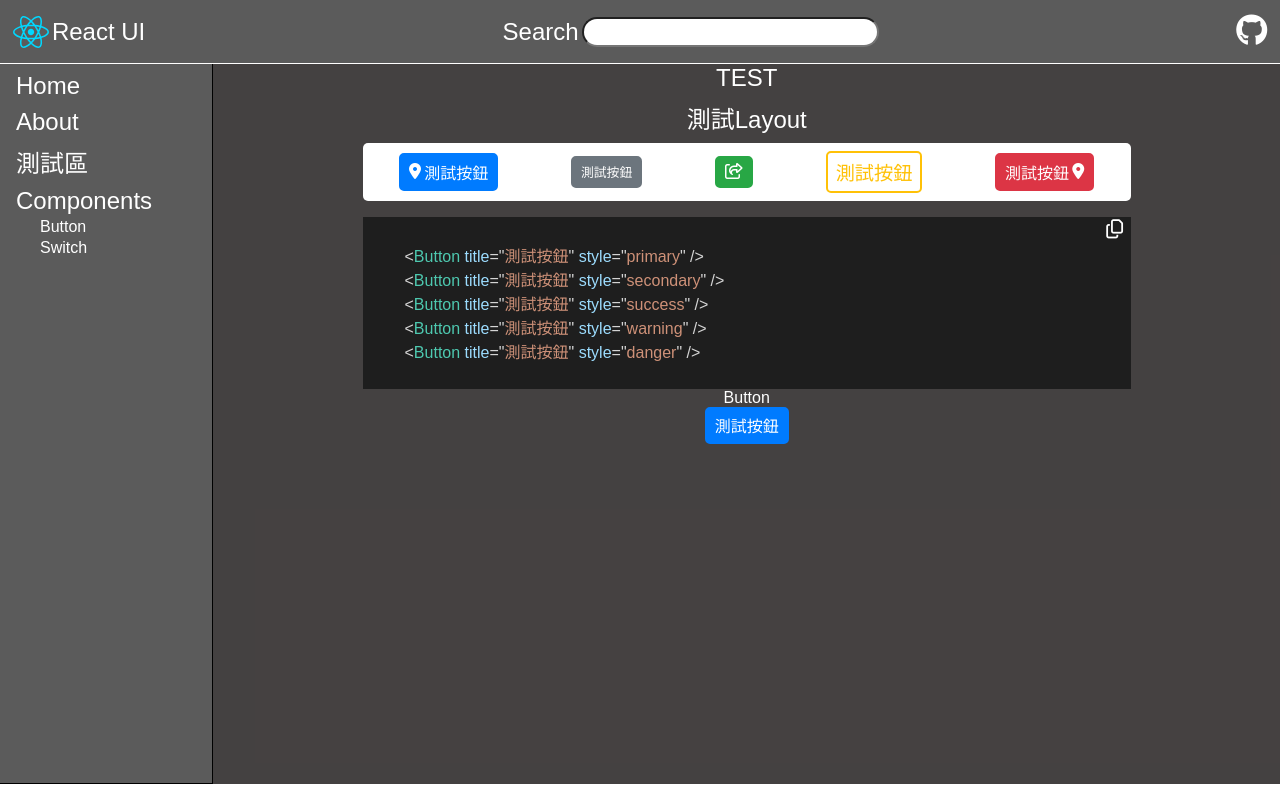
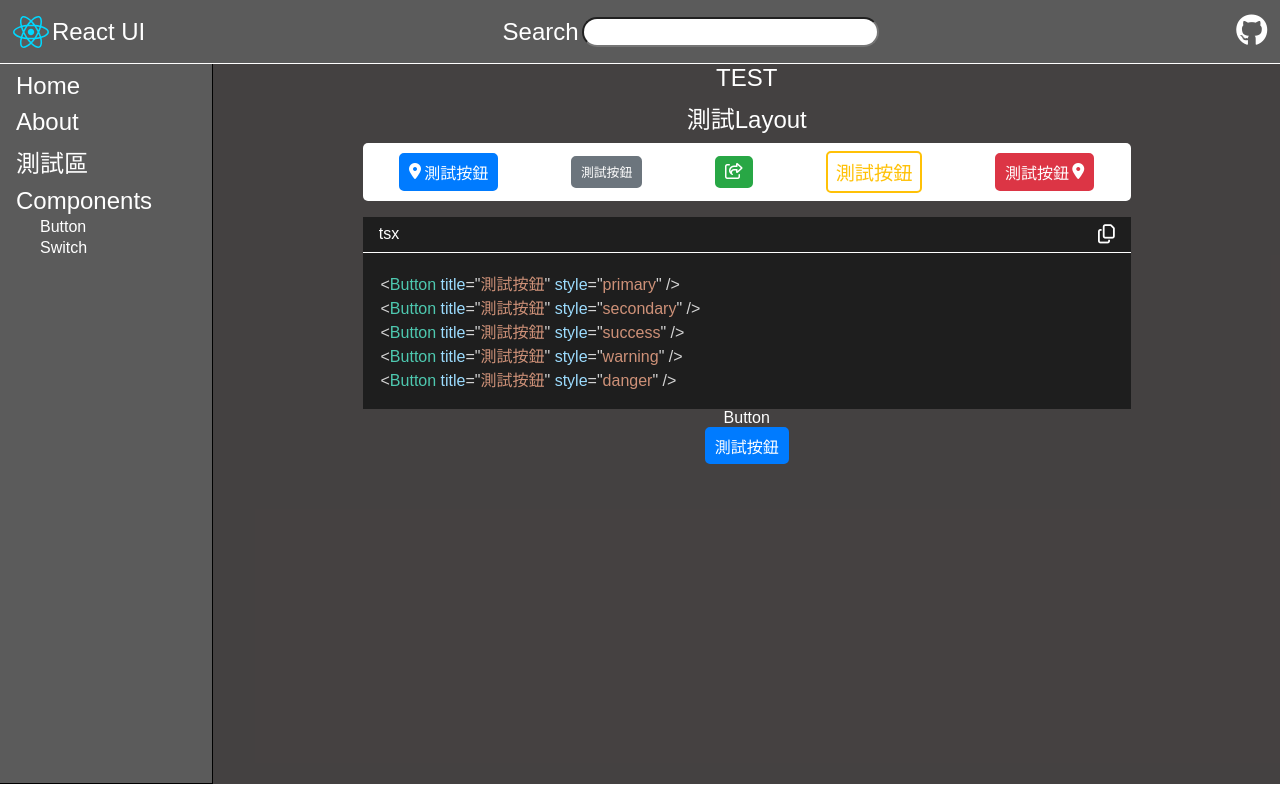
Before and after one commit to ianSama0217/React-UI, a React (Vite) app: page /React_UI/test in a window 1280 px wide. Built offline with nearby package versions, Linux system fonts and the light colour scheme; a web font is replaced by a local one.

Commit message:
add copied icon, set new style

```diff
--- a/public/style/components/codeboard.scss
+++ b/public/style/components/codeboard.scss
@@ -1,24 +1,44 @@
 .codeboard {
   background-color: rgb(30, 30, 30);
   width: 60vw;
-  min-height: 20vh;
-  padding: 0.5rem 1.5rem;
-  position: relative;
+  //min-height: 20vh;
+  //padding: 0.5rem 1.5rem;
 
-  .copy-icon {
-    position: absolute;
-    top: 2%;
-    right: 1%;
-    // transform: translate(-50%, 50%);
+  .top-bar {
+    border-bottom: 1px solid white;
     display: flex;
-    flex-direction: column;
+    justify-content: space-between;
     align-items: center;
-    cursor: pointer;
-    // border: 1px solid white;
+    padding: 0.5rem 1rem;
 
-    .fa-copy {
-      font-size: 1.2rem;
+    span {
       color: white;
+      font-size: 1rem;
+    }
+
+    .copy-icon {
+      display: flex;
+      align-items: center;
+      cursor: pointer;
+
+      span {
+        font-size: 0.75rem;
+        background-color: white;
+        color: black;
+        margin-right: 0.5rem;
+        padding: 0.2rem 0.5rem;
+        border-radius: 5px;
+      }
+
+      .fa-copy {
+        font-size: 1.2rem;
+        color: white;
+      }
+
+      .fa-check {
+        font-size: 1.2rem;
+        color: lightgreen;
+      }
     }
   }
 
--- a/src/components/codeboard/index.tsx
+++ b/src/components/codeboard/index.tsx
@@ -1,4 +1,4 @@
-import React from "react";
+import React, { useState } from "react";
 import { Highlight, themes } from "prism-react-renderer";
 
 interface Props {
@@ -7,9 +7,15 @@ interface Props {
 }
 
 const CodeBoard: React.FC<Props> = ({ code, language = "tsx" }) => {
+  const [isCopy, setIsCpoy] = useState<boolean>(false);
+
   const copyCode = async (str: any) => {
     try {
-      await navigator.clipboard.writeText(str);
+      await navigator.clipboard.writeText(str.trim());
+      setIsCpoy(true);
+      setTimeout(() => {
+        setIsCpoy(false);
+      }, 2000);
       // alert("Copied to clipboard!");
     } catch (err) {
       console.error("Failed to copy text:", err);
@@ -18,12 +24,20 @@ const CodeBoard: React.FC<Props> = ({ code, language = "tsx" }) => {
 
   return (
     <div className="codeboard">
+      <div className="top-bar">
+        <span>{language}</span>
         <div className="copy-icon">
+          {isCopy && <span>Copied!</span>}
+          {isCopy ? (
+            <i className="fa-solid fa-check"></i>
+          ) : (
             <i
               className="fa-regular fa-copy"
               title="copied to clipboard"
               onClick={() => copyCode(code)}
             ></i>
+          )}
+        </div>
       </div>
 
       <Highlight theme={themes.vsDark} code={code} language={language}>
```
Lines whose indentation alone changed are shown as unchanged.
